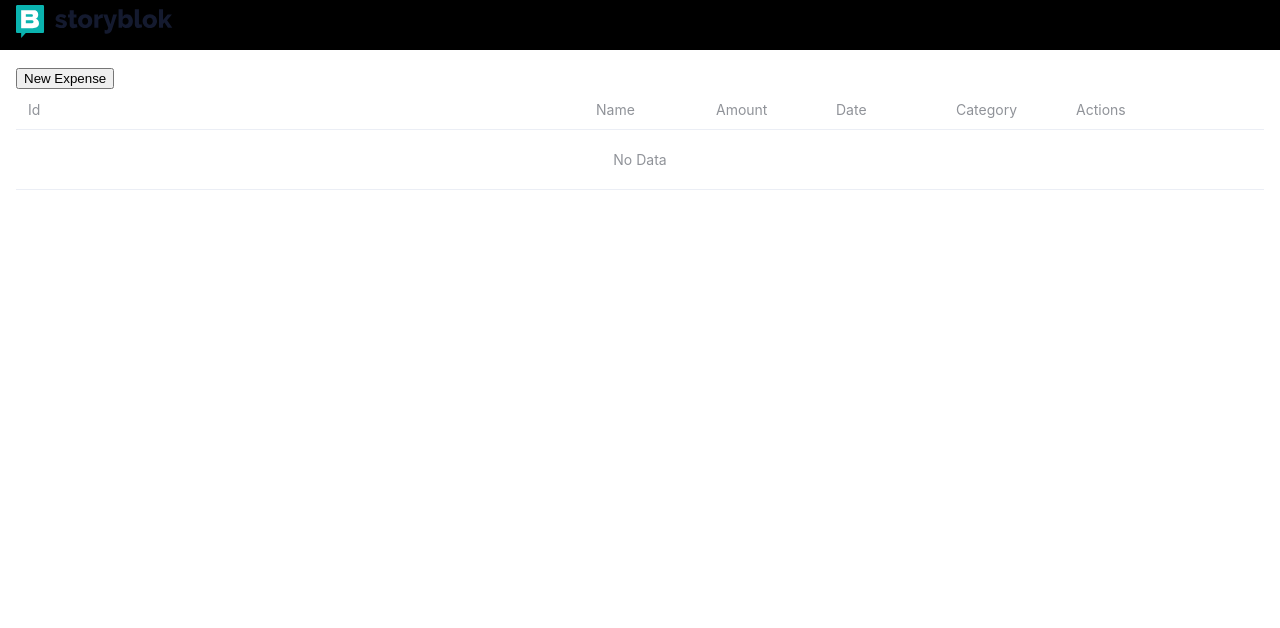
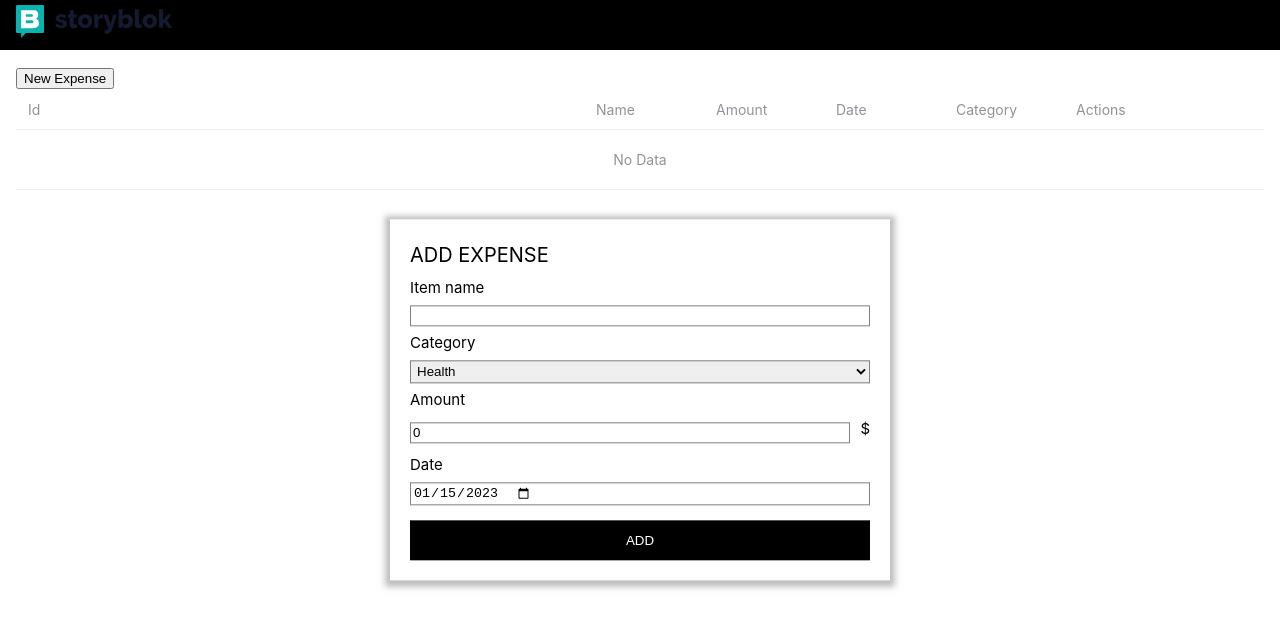
Before and after one commit to mmatheuspalma/sb-hackaton-b, a Vue app: page / in a window 1280 px wide. Both pictures are taken after a click on the button "New Expense". Shown: the top 628 px of the page. Built offline with nearby package versions, Linux system fonts and the light colour scheme.

Commit message:
adding add modal state to pinea

```diff
--- a/src/components/Form.vue
+++ b/src/components/Form.vue
@@ -1,5 +1,5 @@
 <template>
-  <div v-if="isEditing" class="form">
+  <div class="form">
     <header>Add Expense</header>
     <form @submit.prevent="handleExpense">
       <div>
@@ -28,15 +28,12 @@
 <script>
 import { ref, watch } from 'vue'
 import UUID from 'simple-uuid'
-
 import { useExpensesStore } from '@/stores/expenses'
-
 import { useRouter, useRoute } from 'vue-router'
-
 
 export default {
   setup(_, ctx) {
-    const { categories, addExpense, updateExpense, isEditing } = useExpensesStore()
+    const { categories, addExpense, updateExpense } = useExpensesStore()
 
     const today = new Date()
     const todayYear = today.getFullYear()
@@ -51,12 +48,19 @@ export default {
 
     const route = useRoute()
 
-    watch(
-      () => route.params.id,
-      async newId => {
-        const item = currentId()
-      }
-    )
+    // watch(
+    //   () => route.params.id,
+    //   async newId => {
+    //     const item = currentId()
+    //   }
+    // )
+
+    const resetData = () => {
+      item.value = ''
+      category.value = 'health'
+      amount.value = 0
+      date.value = defaultDate
+    }
 
     function handleExpense() {
       addExpense({
@@ -66,10 +70,8 @@ export default {
         date: date.value,
         category: category.value
       })
-      item.value = ''
-      category.value = 'health'
-      amount.value = 0
-      date.value = defaultDate
+
+      resetData()
       ctx.emit('close')
     }
 
@@ -79,7 +81,7 @@ export default {
       categories,
       amount,
       date,
-      handleExpense
+      handleExpense,
     }
   },
 }
--- a/src/stores/expenses.ts
+++ b/src/stores/expenses.ts
@@ -11,6 +11,7 @@ export type Expense = {
 
 export const useExpensesStore = defineStore('expenses', () => {
   let expenses = reactive<Expense[]>([])
+  const isEditing = ref(false)
   const categories = ref([
     {
       value: 'food',
@@ -46,11 +47,17 @@ export const useExpensesStore = defineStore('expenses', () => {
     delete expenses[index]
   }
 
+  function toggleEditing(status: boolean) {
+    isEditing.value = status || !isEditing.value
+  }
+
   return {
     expenses,
     categories,
+    isEditing,
     addExpense,
     updateExpense,
-    removeExpense
+    removeExpense,
+    toggleEditing
   }
 })
--- a/src/views/HomeView.vue
+++ b/src/views/HomeView.vue
@@ -1,19 +1,20 @@
 <script setup lang="ts">
-import {ref} from 'vue'
+import { storeToRefs } from "pinia";
+import { useExpensesStore } from '@/stores/expenses'
+
 import Expenses from '../components/Expenses.vue'
 import Form from '../components/Form.vue'
 
-const open = ref(false)
+const store = useExpensesStore()
 
-function openModal() {
-  open.value = true
-}
+const { toggleEditing } = store;
+const { isEditing } = storeToRefs(store);
 </script>
 
 <template>
-  <button @click="openModal">New Expense</button>
+  <button @click="toggleEditing(true)">New Expense</button>
   <Expenses />
   <Teleport to="#app">
-    <Form v-if="open" @close="open = false" />
+    <Form v-if="isEditing" @close="toggleEditing(false)" />
   </Teleport>
 </template>
```
